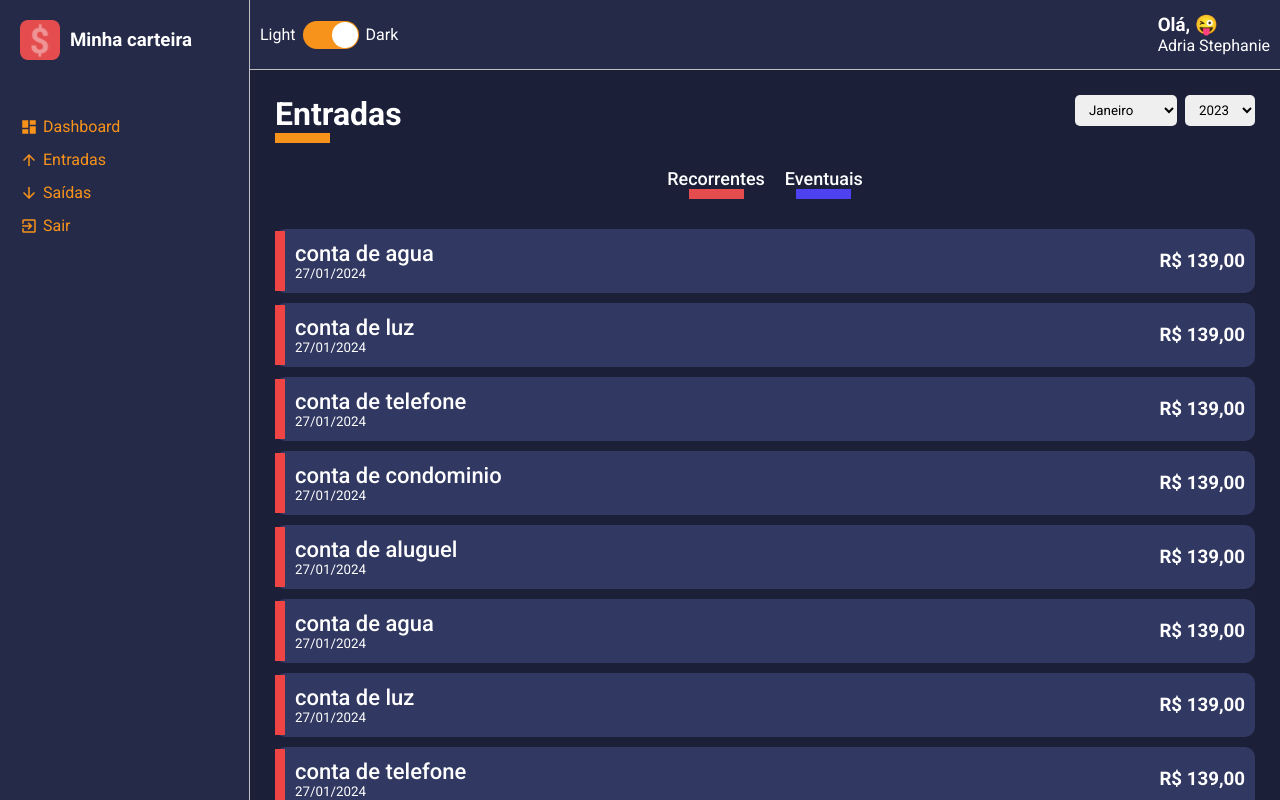
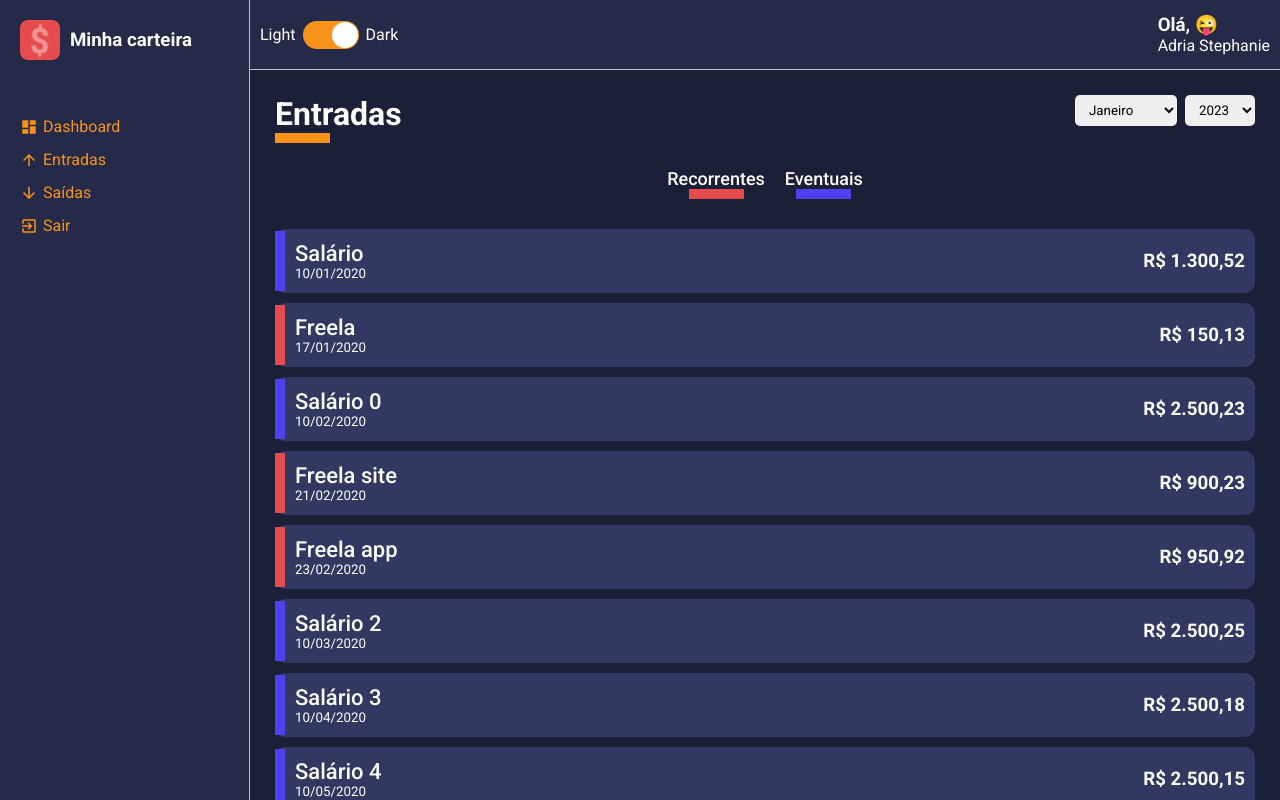
Before and after one commit to adriastephanie/minha-carteira-web, a React (Create React App) app in the folder minha_carteira/: page /list/entry-balance in a window 1280 px wide. Built offline with nearby package versions, Linux system fonts and the light colour scheme.

Commit message:
add dataset funtion date currency

```diff
--- a/minha_carteira/src/pages/List/index.tsx
+++ b/minha_carteira/src/pages/List/index.tsx
@@ -1,9 +1,13 @@
-import React, {useMemo} from "react";
+import React, {useMemo, useState, useEffect} from "react";
 import { Container, Content, Filters } from "./styles";
 import ContentHeader from "../../components/ContentHeader";
 import SelectInput from "../../components/SelectInput";
 import HistoryFinanceCard from "../../components/HistoryFinanceCard";
 import { useParams } from 'react-router-dom';
+import gains from "../../repositories/gains";
+import expenses from "../../repositories/expenses";
+import formatCurrency from "../../utils/formatCurrency";
+import formatDate from "../../utils/formatDate";
 
 interface IRouteParams{
     match: {
@@ -13,7 +17,18 @@
     }
 }
 
+interface IData{
+    id: string;
+    description: string;
+    amountFormatted: string;
+    type: string;
+    frequency: string;
+    dateFormatted: string;
+    tagColor: string;
+}
+
 const Lista: React.FC<IRouteParams> = ({match}) => {
+    const [data, setData] = useState<IData[]>([]);
     const { type } = match.params;
     const title = useMemo(() => {
         return type === 'entry-balance'  ? {
@@ -24,6 +39,9 @@
             lineColor: '#E44C4E'
         }
 
+    }, [type]);
+    const listData = useMemo(() => {
+        return type === 'entry-balance'  ?  gains : expenses;
     }, [type]);
 
     const months = [
@@ -50,6 +68,20 @@
         { value: 2028, label: 2028},
         { value: 2029, label: 2029},
      ]
+     useEffect(()=> {
+        const response = listData.map(item => {
+            return {
+                id: String(Math.random() * data.length),
+                description: item.description,
+                amountFormatted: formatCurrency(Number(item.amount)),
+                type: item.type,
+                frequency: item.frequency,
+                dateFormatted: formatDate(item.date),
+                tagColor: item.frequency === 'recorrente' ? '#4e41f0' : '#e44c4e'
+            }
+        })
+        setData(response);
+     },[]);
 
     return (
         <Container>
@@ -75,18 +107,20 @@
             </Filters>
 
             <Content>
-                <HistoryFinanceCard tagColor={"#E44"} title={"conta de agua"} subTitle={"27/01/2024"} amount={"R$ 139,00"}/>
-                <HistoryFinanceCard tagColor={"#E44"} title={"conta de luz"} subTitle={"27/01/2024"} amount={"R$ 139,00"}/>
-                <HistoryFinanceCard tagColor={"#E44"} title={"conta de telefone"} subTitle={"27/01/2024"} amount={"R$ 139,00"}/>
-                <HistoryFinanceCard tagColor={"#E44"} title={"conta de condominio"} subTitle={"27/01/2024"} amount={"R$ 139,00"}/>
-                <HistoryFinanceCard tagColor={"#E44"} title={"conta de aluguel"} subTitle={"27/01/2024"} amount={"R$ 139,00"}/>
-                <HistoryFinanceCard tagColor={"#E44"} title={"conta de agua"} subTitle={"27/01/2024"} amount={"R$ 139,00"}/>
-                <HistoryFinanceCard tagColor={"#E44"} title={"conta de luz"} subTitle={"27/01/2024"} amount={"R$ 139,00"}/>
-                <HistoryFinanceCard tagColor={"#E44"} title={"conta de telefone"} subTitle={"27/01/2024"} amount={"R$ 139,00"}/>
-                <HistoryFinanceCard tagColor={"#E44"} title={"conta de condominio"} subTitle={"27/01/2024"} amount={"R$ 139,00"}/>
-                <HistoryFinanceCard tagColor={"#E44"} title={"conta de aluguel"} subTitle={"27/01/2024"} amount={"R$ 139,00"}/>
-                <HistoryFinanceCard tagColor={"#E44"} title={"conta de telefone"} subTitle={"27/01/2024"} amount={"R$ 139,00"}/>
-                <HistoryFinanceCard tagColor={"#E44"} title={"conta de condominio"} subTitle={"27/01/2024"} amount={"R$ 139,00"}/>
+
+                {
+                     data.map(item => (
+                        <HistoryFinanceCard
+                        key={item.id}
+                        tagColor={item.tagColor}
+                        title={item.description}
+                        subTitle={item.dateFormatted}
+                        amount={item.amountFormatted}
+                        />
+
+                     ))
+                }
+
             </Content>
         </Container>
     )
--- /dev/null
+++ b/minha_carteira/src/repositories/expenses.ts
@@ -0,0 +1,51 @@
+export default [
+  {"description":"Energia elétrica",      "amount":"150.55","type":"saída","frequency":"recorrente","date":"2020-01-10"},
+  {"description":"Água",                  "amount":"75.55", "type":"saída","frequency":"recorrente","date":"2020-01-15"},
+  {"description": "Telefone",             "amount":"99.99", "type":"saída","frequency":"recorrente","date":"2020-11-23"},
+  {"description":"Plano de Saúde",        "amount":"300.00","type":"saída","frequency":"recorrente","date":"2020-01-23"},
+  {"description":"Compras do mês",        "amount":"625.78","type":"saída","frequency":"recorrente","date":"2020-01-23"},
+  {"description":"Lanche",                "amount":"45.70", "type":"saída","frequency":"eventual",  "date":"2020-12-23"},
+  {"description":"Blusa",                 "amount":"95.70", "type":"saída","frequency":"eventual",  "date":"2020-01-23"},
+  {"description":"Energia elétrica 1",      "amount":"125.55","type":"saída","frequency":"recorrente","date":"2020-02-10"},
+  {"description":"Água",                  "amount":"90.15", "type":"saída","frequency":"recorrente","date":"2020-02-15"},
+  {"description":"Telefone",              "amount":"99.99", "type":"saída","frequency":"recorrente","date":"2020-02-23"},
+  {"description":"Plano de Saúde",        "amount":"300.00","type":"saída","frequency":"recorrente","date":"2020-02-23"},
+  {"description":"Compras do mês",        "amount":"540.00","type":"saída","frequency":"recorrente","date":"2020-02-25"},
+  {"description":"Parcela do Celular 1/5","amount":"150.99","type":"saída","frequency":"eventual",  "date":"2020-02-26"},
+  {"description":"Cinema",                "amount":"45.00", "type":"saída","frequency":"eventual",  "date":"2020-02-23"},
+  {"description":"Energia elétrica 2",      "amount":"97.00", "type":"saída","frequency":"recorrente","date":"2020-03-10"},
+  {"description":"Água",                  "amount":"100.10","type":"saída","frequency":"recorrente","date":"2020-03-15"},
+  {"description":"Telefone",              "amount":"99.99", "type":"saída","frequency":"recorrente","date":"2020-03-23"},
+  {"description":"Plano de Saúde",        "amount":"300.00","type":"saída","frequency":"recorrente","date":"2020-03-23"},
+  {"description":"Compras do mês",        "amount":"800.50","type":"saída","frequency":"recorrente","date":"2020-03-17"},
+  {"description":"Parcela do Celular 2/5","amount":"150.99","type":"saída","frequency":"eventual",  "date":"2020-03-18"},
+  {"description":"Troca de Oléo do carro","amount":"90.00", "type":"saída","frequency":"eventual",  "date":"2020-03-23"},
+  {"description":"Energia elétrica 3",      "amount":"75.99", "type":"saída","frequency":"recorrente","date":"2020-04-10"},
+  {"description":"Água",                  "amount":"80.33", "type":"saída","frequency":"recorrente","date":"2020-04-15"},
+  {"description":"Telefone",              "amount":"99.99", "type":"saída","frequency":"recorrente","date":"2020-04-23"},
+  {"description":"Plano de Saúde",        "amount":"300.00","type":"saída","frequency":"recorrente","date":"2020-04-23"},
+  {"description":"Compras do mês",        "amount":"600.00","type":"saída","frequency":"recorrente","date":"2020-04-25"},
+  {"description":"Parcela do Celular 3/5","amount":"150.99","type":"saída","frequency":"eventual",  "date":"2020-04-26"},
+  {"description":"Ebook de React Js",     "amount":"85.95", "type":"saída","frequency":"eventual",  "date":"2020-04-13"},
+  {"description":"Energia elétrica 4",      "amount":"125.55","type":"saída","frequency":"recorrente","date":"2020-05-10"},
+  {"description":"Água",                  "amount":"90.15", "type":"saída","frequency":"recorrente","date":"2020-05-15"},
+  {"description":"Telefone",              "amount":"99.99", "type":"saída","frequency":"recorrente","date":"2020-05-23"},
+  {"description":"Plano de Saúde",        "amount":"300.00","type":"saída","frequency":"recorrente","date":"2020-05-23"},
+  {"description":"Compras do mês",        "amount":"540.00","type":"saída","frequency":"recorrente","date":"2020-05-25"},
+  {"description":"Parcela do Celular 4/5","amount":"150.99","type":"saída","frequency":"eventual",  "date":"2020-05-26"},
+  {"description":"Blusa Iron Man",        "amount":"150.00","type":"saída","frequency":"eventual",  "date":"2020-01-23"},
+  {"description":"Energia elétrica",      "amount":"200.00","type":"saída","frequency":"recorrente","date":"2020-06-10"},
+  {"description":"Água",                  "amount":"150.00","type":"saída","frequency":"recorrente","date":"2020-06-15"},
+  {"description":"Telefone",              "amount":"99.99", "type":"saída","frequency":"recorrente","date":"2020-06-23"},
+  {"description":"Plano de Saúde",        "amount":"300.00","type":"saída","frequency":"recorrente","date":"2020-06-23"},
+  {"description":"Compras do mês",        "amount":"559.15","type":"saída","frequency":"recorrente","date":"2020-06-25"},
+  {"description":"Parcela do Celular 5/5","amount":"150.99","type":"saída","frequency":"eventual",  "date":"2020-06-26"},
+  {"description":"Perfume",               "amount":"250.00","type":"saída","frequency":"eventual",  "date":"2020-06-21"},
+  {"description":"Energia elétrica",      "amount":"250.00","type":"saída","frequency":"recorrente","date":"2020-07-10"},
+  {"description":"Água",                  "amount":"90.00", "type":"saída","frequency":"recorrente","date":"2020-07-15"},
+  {"description":"Telefone",              "amount":"99.99", "type":"saída","frequency":"recorrente","date":"2020-07-23"},
+  {"description":"Plano de Saúde",        "amount":"300.00","type":"saída","frequency":"recorrente","date":"2020-07-23"},
+  {"description":"Compras do mês",        "amount":"700.00","type":"saída","frequency":"recorrente","date":"2020-07-25"},
+  {"description":"Cafeteira",             "amount":"250.00","type":"saída","frequency":"eventual",  "date":"2020-12-26"},
+  {"description":"Pizza",                 "amount":"60.00", "type":"saída","frequency":"eventual",  "date":"2020-11-19"}
+]
--- /dev/null
+++ b/minha_carteira/src/repositories/gains.ts
@@ -0,0 +1,11 @@
+export default [
+  { "description": "Salário",     "amount": "1300.52", "type": "entrada", "frequency": "recorrente", "date": "2020-01-10" },
+  { "description": "Freela",      "amount": "150.13",  "type": "entrada", "frequency": "eventual",   "date": "2020-01-17" },
+  { "description": "Salário 0",     "amount": "2500.23", "type": "entrada", "frequency": "recorrente", "date": "2020-02-10" },
+  { "description": "Freela site", "amount": "900.23",  "type": "entrada", "frequency": "eventual",   "date": "2020-02-21" },
+  { "description": "Freela app",  "amount": "950.92",  "type": "entrada", "frequency": "eventual",   "date": "2020-02-23" },
+  { "description": "Salário 2",     "amount": "2500.25", "type": "entrada", "frequency": "recorrente", "date": "2020-03-10" },
+  { "description": "Salário 3",     "amount": "2500.18", "type": "entrada", "frequency": "recorrente", "date": "2020-04-10" },
+  { "description": "Salário 4",     "amount": "2500.15", "type": "entrada", "frequency": "recorrente", "date": "2020-05-10" },
+  { "description": "Salário 5",     "amount": "2500.12", "type": "entrada", "frequency": "recorrente", "date": "2020-06-10" },
+  { "description": "Salário 6",     "amount": "2500.00", "type": "entrada", "frequency": "recorrente", "date": "2020-07-10" }]
```
